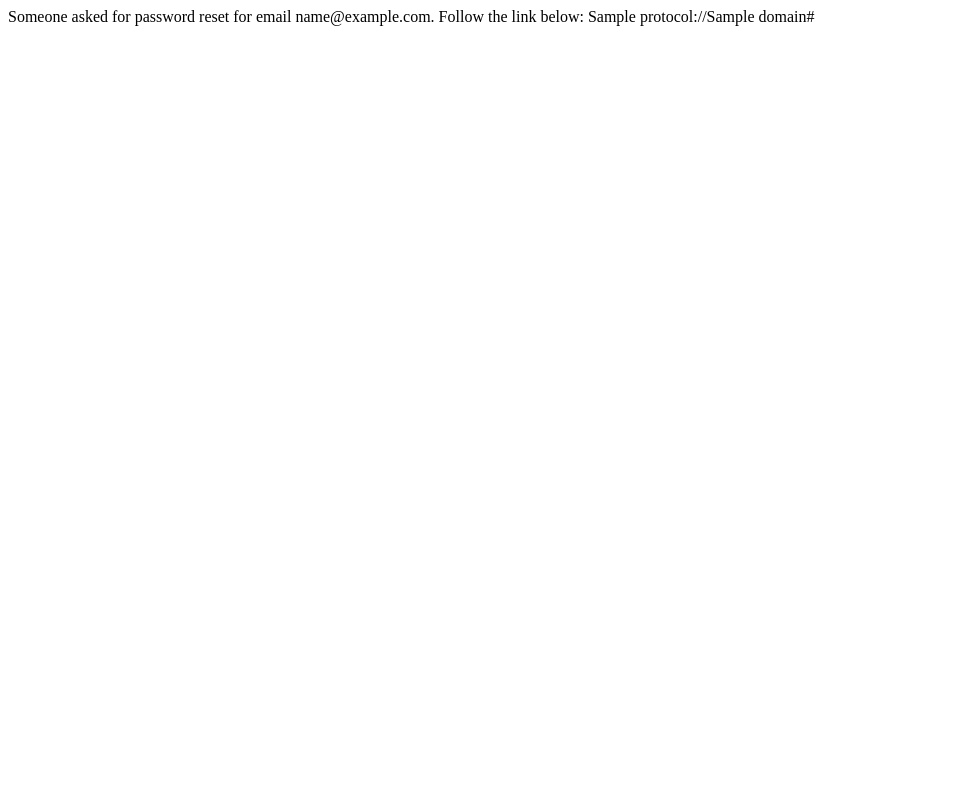
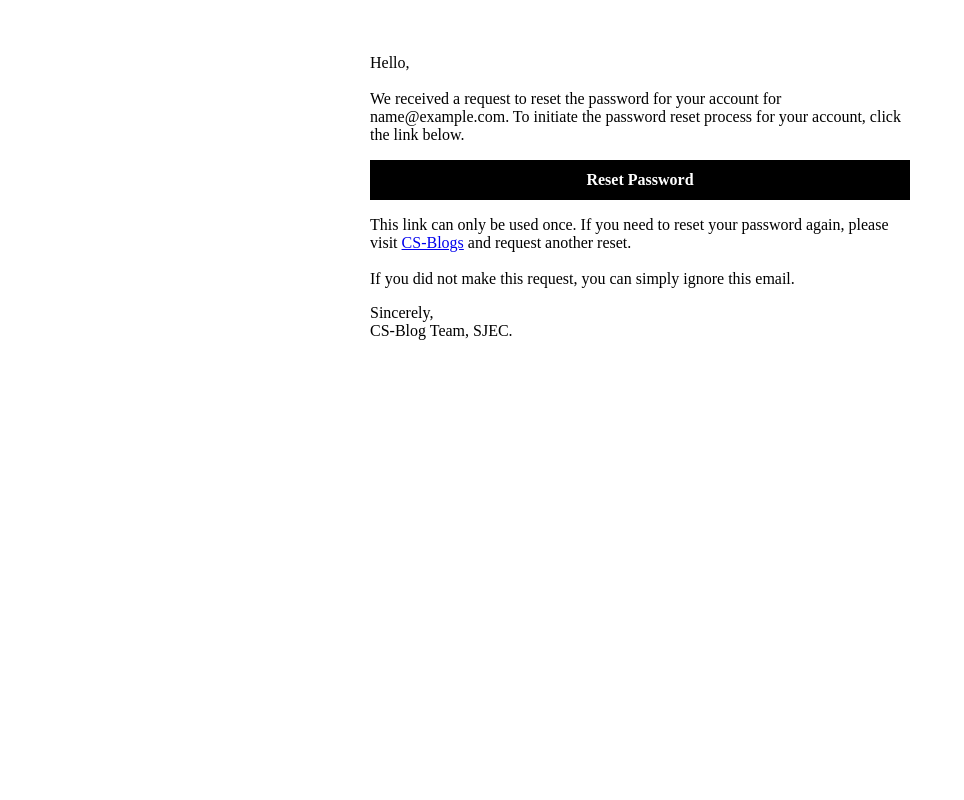
Before and after one commit to jsuryakt/department-blog-django, a Django app: template account/templates/account/password_reset_email.html in a window 1280 px wide. Shown: the whole page, without its empty margins (0-964 px from the left). Run offline with Django 3.2, Linux system fonts and the light colour scheme; the template is opened without the code that fills it: most values are stand-ins (such as "Sample title", 1, 10 or a date in 2020).

Commit message:
Add Template Email for Password Reset

```diff
--- a/account/templates/account/password_reset_email.html
+++ b/account/templates/account/password_reset_email.html
@@ -1,2 +1,46 @@
-Someone asked for password reset for email {{ email }}. Follow the link below:
-{{ protocol}}://{{ domain }}{% url 'password_reset_confirm' uidb64=uid token=token %}
+<!--
+Someone asked for password reset for email {{ email }}.
+
+
+Follow the link below:
+ {{ protocol }}://{{ domain }}{% url 'password_reset_confirm' uidb64=uid token=token %}
+  {{ protocol}}://{{ domain }}{% url 'password_reset_confirm' uidb64=uid token=token %}  -->
+
+<!DOCTYPE html>
+<html>
+
+<head>
+    <title>Reset Password for CS Blogs</title>
+    <meta name="viewport" content="width = 375, initial-scale = -1">
+</head>
+
+<body style="background-color: #ffffff; font-size: 16px;">
+    <center>
+        <table align="center" border="0" cellpadding="0" cellspacing="0" style="height:100%; width:600px;">
+            <!-- BEGIN EMAIL -->
+            <tr>
+                <td align="center" bgcolor="#ffffff" style="padding:30px">
+                    <p style="text-align:left">Hello,<br><br> We received a request to reset the password for your
+                        account for {{ email }}. To initiate the password reset process for your account, click the link
+                        below.
+                    </p>
+                    <p>
+                        <a target="_blank"
+                            style="text-decoration:none; background-color: black; border: black 1px solid; color: #fff; padding:10px 10px; display:block;"
+                            href="{{ protocol }}://{{ domain }}{% url 'password_reset_confirm' uidb64=uid token=token %}">
+                            <strong>Reset Password</strong></a>
+                    </p>
+                    <p style="text-align:left">This link can only be used once. If you need to reset your password
+                        again, please visit <a href="{{ protocol }}://{{domain}}">CS-Blogs</a> and request another
+                        reset.<br><br>If you did not make this request, you can simply ignore this email.</p>
+                    <p style="text-align:left">
+                        Sincerely,<br>CS-Blog Team, SJEC.
+                    </p>
+                </td>
+            </tr>
+            </tbody>
+        </table>
+    </center>
+</body>
+
+</html>
--- a/cms/settings.py
+++ b/cms/settings.py
@@ -153,7 +153,7 @@ EMAIL_USE_TLS = True
 EMAIL_HOST = 'smtp.gmail.com'
 EMAIL_HOST_USER = '' # Used in Deployment
 EMAIL_HOST_PASSWORD = '' # Used in Deployment
-# EMAIL_BACKEND = 'django.core.mail.backends.console.EmailBackend'
+EMAIL_BACKEND = 'django.core.mail.backends.console.EmailBackend'
 
 AUTH_USER_MODEL = 'account.MyUser'
 
```
Also changed, not shown: db.sqlite3.
